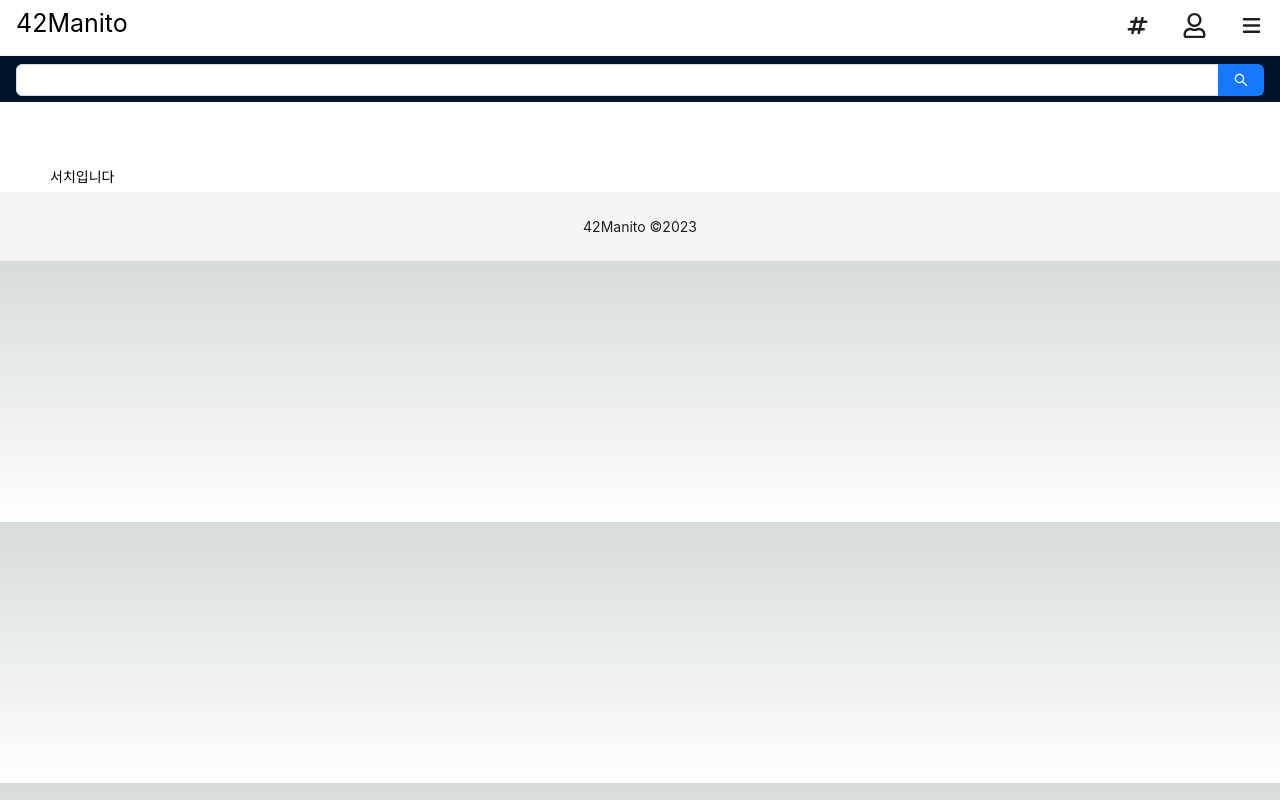
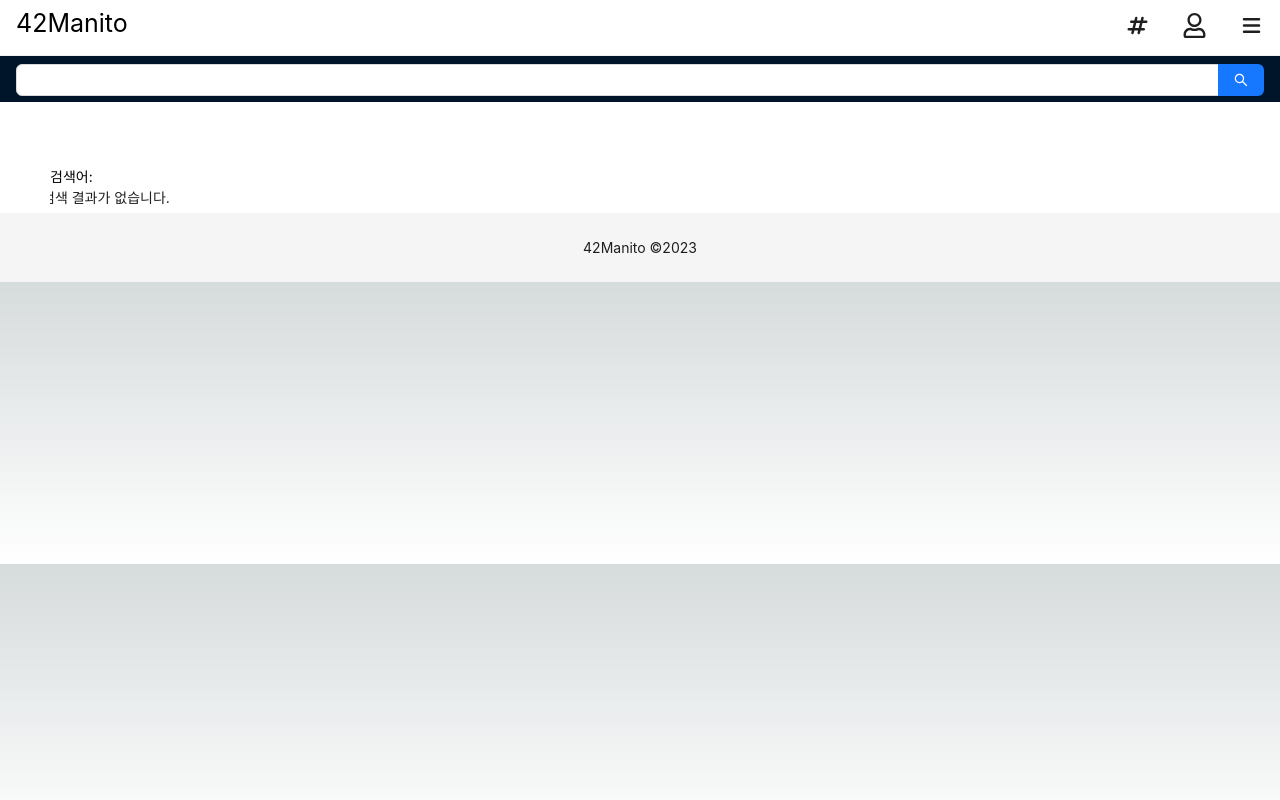
Before and after one commit to 9utty/cadet_men, a Next.js app: page /search/Search in a window 1280 px wide. Built offline with nearby package versions, Linux system fonts and the light colour scheme.

Commit message:
feat: Search 기능 추가 및 페이지 구성 완료

```diff
--- a/package.json
+++ b/package.json
@@ -29,7 +29,7 @@
     "react-icons": "^4.8.0",
     "react-infinite-scroll-component": "^6.1.0",
     "react-redux": "^8.0.5",
-    "react-router-dom": "^6.10.0",
+    "react-router-dom": "^6.11.0",
     "redux": "^4.2.1",
     "styled-components": "^5.3.10",
     "tailwindcss": "3.3.1",
--- a/pages/category/components/HobbyCategory.tsx
+++ b/pages/category/components/HobbyCategory.tsx
@@ -1,7 +1,7 @@
 import React from "react";
 import { Row, Col } from "antd";
 import AppLayout from "../../global/components/AppLayout";
-import MentorCard from "../../global/MentorCard";
+import MentorCard from "../../global/components/MentorCard";
 
 const hobbyMentors = [
   {
--- a/pages/category/components/StudyCategory.tsx
+++ b/pages/category/components/StudyCategory.tsx
@@ -1,7 +1,7 @@
 import React from "react";
 import { Divider, Row, Col } from "antd";
 import AppLayout from "../../global/components/AppLayout";
-import MentorCard from "../../global/MentorCard";
+import MentorCard from "../../global/components/MentorCard";
 import MenuCategory from "./MenuCategory";
 
 const studyMentors = [
--- /dev/null
+++ b/pages/global/components/InputSearch.tsx
@@ -0,0 +1,24 @@
+import { Input } from "antd";
+import { useRouter } from "next/router";
+import Search from "../../search/Search";
+
+const SearchInput = () => {
+  const router = useRouter();
+
+  const handleSearch = (value: string) => {
+    router.push({
+      pathname: "/search/Search",
+      query: { query: value },
+    });
+  };
+
+  return (
+    <Input.Search
+      enterButton
+      onSearch={handleSearch}
+      style={{ verticalAlign: "middle" }}
+    />
+  );
+};
+
+export default SearchInput;
--- a/pages/home/Manito.tsx
+++ b/pages/home/Manito.tsx
@@ -1,27 +1,29 @@
-import React, { useState, useEffect } from "react";
-import AppLayout from "../global/components/AppLayout";
-import MentorCard from "../global/components/MentorCard";
+import React, { useState } from "react";
 import { Row, Col, Spin } from "antd";
 import InfiniteScroll from "react-infinite-scroll-component";
+import MentorCard from "../global/components/MentorCard";
+import { mockUsers } from "../test/mockUsers";
+import AppLayout from "../global/components/AppLayout";
 import HomeEnroll from "./components/Enroll";
 
-export default function Manito() {
-  const [cards, setCards] = useState(Array.from({ length: 12 }, (_, i) => i)); // 초기 데이터
+const Manito = () => {
+  const [cards, setCards] = useState(mockUsers.slice(0, 12));
 
   const fetchMoreData = () => {
-    // 추가 데이터 불러오기
-    setCards([
-      ...cards,
-      ...Array.from({ length: 12 }, (_, i) => i + cards.length),
-    ]);
+    if (cards.length >= mockUsers.length) {
+      return; // 모든 데이터를 불러왔으면 추가로 더 불러오지 않음
+    }
+    const nextCards = mockUsers.slice(cards.length, cards.length + 12);
+    setCards([...cards, ...nextCards]);
   };
 
   return (
+    <div>
       <AppLayout>
         <InfiniteScroll
           dataLength={cards.length}
           next={fetchMoreData}
-        hasMore={true} // 추가 데이터가 더 있는 경우
+          hasMore={cards.length < mockUsers.length}
           loader={
             <div
               className="example"
@@ -34,7 +36,15 @@ export default function Manito() {
           <HomeEnroll />
           <Row gutter={[16, 16]}>
             {cards.map((card) => (
-            <Col xs={24} sm={24} md={12} lg={12} xl={8} xxl={6} key={card}>
+              <Col
+                xs={24}
+                sm={24}
+                md={12}
+                lg={12}
+                xl={8}
+                xxl={6}
+                key={card.uId}
+              >
                 <div
                   style={{
                     alignItems: "center",
@@ -43,10 +53,10 @@ export default function Manito() {
                   }}
                 >
                   <MentorCard
-                  image="https://os.alipayobjects.com/rmsportal/QBnOOoLaAfKPirc.png"
-                  userNickName="gulee"
-                  description="42Manito 프론트엔드 개발자입니다. 그리고 Rush03에서 보컬을 하고 있습니다."
-                  hashtag={["Frontend", "Vocal"]}
+                    image={card.Image}
+                    description={card.Description}
+                    userNickName={card.NickName}
+                    hashtag={card.hashtag}
                   />
                 </div>
               </Col>
@@ -54,5 +64,8 @@ export default function Manito() {
           </Row>
         </InfiniteScroll>
       </AppLayout>
+    </div>
   );
-}
+};
+
+export default Manito;
--- a/pages/search/Search.tsx
+++ b/pages/search/Search.tsx
@@ -1,9 +1,144 @@
 import AppLayout from "../global/components/AppLayout";
+import { useRouter } from "next/router";
+import React, { useState, useEffect } from "react";
+import { mockUsers } from "../test/mockUsers";
+import MentorCard from "../global/components/MentorCard";
+import { Row, Col, Spin } from "antd";
+import InfiniteScroll from "react-infinite-scroll-component";
+
+interface User {
+  uId: number;
+  Image: string;
+  NickName: string;
+  Description: string;
+  isStudy: boolean;
+  hashtag: string[];
+}
 
 export default function Search() {
+  const [searchResults, setSearchResults] = useState<User[]>([]);
+  const [loading, setLoading] = useState(true);
+  const [hasMoreResults, setHasMoreResults] = useState(true);
+  const [offset, setOffset] = useState(0);
+  const limit = 12;
+
+  const { query } = useRouter().query;
+  const queryStr = String(query);
+
+  useEffect(() => {
+    setOffset(0);
+    setHasMoreResults(true);
+  }, [queryStr]);
+
+  useEffect(() => {
+    setLoading(true);
+    const filteredResults = mockUsers.filter((user) => {
+      const { NickName, Description, hashtag } = user;
+      return (
+        NickName.includes(queryStr) ||
+        Description.includes(queryStr) ||
+        hashtag.includes(queryStr)
+      );
+    });
+    setSearchResults(filteredResults.slice(0, limit));
+    setOffset(limit);
+    setLoading(false);
+  }, [queryStr, limit]);
+
+  const fetchMoreData = () => {
+    // TODO : APIServer 요청
+    if (!hasMoreResults) {
+      return;
+    }
+    setLoading(true);
+    const filteredResults = mockUsers.filter((user) => {
+      const { NickName, Description, hashtag } = user;
+      return (
+        NickName.includes(queryStr) ||
+        Description.includes(queryStr) ||
+        hashtag.includes(queryStr)
+      );
+    });
+    const nextResults = filteredResults.slice(offset, offset + limit);
+    if (nextResults.length < limit) {
+      setHasMoreResults(false);
+    }
+    setSearchResults([...searchResults, ...nextResults]);
+    setOffset(offset + limit);
+    setLoading(false);
+  };
+
   return (
     <AppLayout>
-      <div style={{ color: "black" }}>서치입니다</div>
+      {loading ? (
+        <div>Loading...</div>
+      ) : (
+        <>
+          <div style={{ color: "black" }}>검색어: {query}</div>
+
+          {hasMoreResults && (
+            <div
+              style={{
+                textAlign: "center",
+                marginTop: "20px",
+                marginBottom: "20px",
+              }}
+            >
+              <Spin />
+            </div>
+          )}
+          <InfiniteScroll
+            dataLength={searchResults.length}
+            next={fetchMoreData}
+            hasMore={hasMoreResults}
+            loader={
+              <div
+                style={{
+                  textAlign: "center",
+                  marginTop: "20px",
+                  marginBottom: "20px",
+                }}
+              >
+                <Spin />
+              </div>
+            }
+          >
+            <Row gutter={[16, 16]}>
+              {searchResults.length > 0 ? (
+                searchResults.map((user) => (
+                  <Col
+                    xs={24}
+                    sm={24}
+                    md={12}
+                    lg={12}
+                    xl={8}
+                    xxl={6}
+                    key={user.uId}
+                  >
+                    <div
+                      style={{
+                        alignItems: "center",
+                        justifyContent: "center",
+                        display: "flex",
+                      }}
+                    >
+                      <MentorCard
+                        key={user.uId}
+                        image={user.Image}
+                        description={user.Description}
+                        userNickName={user.NickName}
+                        hashtag={user.hashtag}
+                      />
+                    </div>
+                  </Col>
+                ))
+              ) : (
+                <div>검색 결과가 없습니다.</div>
+              )}
+            </Row>
+          </InfiniteScroll>
+        </>
+      )}
     </AppLayout>
   );
 }
--- /dev/null
+++ b/pages/test/mockUsers.ts
@@ -0,0 +1,115 @@
+interface user {
+  uId: number;
+  Image: string;
+  NickName: string;
+  Description: string;
+  isStudy: boolean; // false도 생길 수 있음
+  hashtag: string[]; // 최대 2개
+}
+
+export const mockUsers: user[] = [
+  {
+    uId: 1,
+    Image: "https://i.pravatar.cc/150?img=1",
+    NickName: "Alice",
+    Description: "안녕하세요. 저는 개발자입니다.",
+    isStudy: true,
+    hashtag: ["React", "JavaScript"],
+  },
+  {
+    uId: 2,
+    Image: "https://i.pravatar.cc/150?img=2",
+    NickName: "Bob",
+    Description: "반갑습니다. 저는 디자이너입니다.",
+    isStudy: false,
+    hashtag: ["UI/UX", "프로토타이핑"],
+  },
+  {
+    uId: 3,
+    Image: "https://i.pravatar.cc/150?img=3",
+    NickName: "Charlie",
+    Description: "안녕하세요. 저는 개발자입니다.",
+    isStudy: false,
+    hashtag: ["React", "TypeScript"],
+  },
+  {
+    uId: 4,
+    Image: "https://i.pravatar.cc/150?img=4",
+    NickName: "David",
+    Description: "반갑습니다. 저는 디자이너입니다.",
+    isStudy: true,
+    hashtag: ["그래픽디자인", "포토샵"],
+  },
+  {
+    uId: 5,
+    Image: "https://i.pravatar.cc/150?img=5",
+    NickName: "Emily",
+    Description: "안녕하세요. 저는 개발자입니다.",
+    isStudy: true,
+    hashtag: ["Node.js", "MongoDB"],
+  },
+  {
+    uId: 6,
+    Image: "https://i.pravatar.cc/150?img=6",
+    NickName: "Frank",
+    Description: "반갑습니다. 저는 디자이너입니다.",
+    isStudy: false,
+    hashtag: ["웹디자인", "그리드"],
+  },
+  {
+    uId: 7,
+    Image: "https://i.pravatar.cc/150?img=7",
+    NickName: "Grace",
+    Description: "안녕하세요. 저는 개발자입니다.",
+    isStudy: false,
+    hashtag: ["Angular", "RxJS"],
+  },
+  {
+    uId: 8,
+    Image: "https://i.pravatar.cc/150?img=8",
+    NickName: "Henry",
+    Description: "반갑습니다. 저는 디자이너입니다.",
+    isStudy: false,
+    hashtag: ["일러스트", "스케치"],
+  },
+  {
+    uId: 9,
+    Image: "https://i.pravatar.cc/150?img=9",
+    NickName: "Isabella",
+    Description: "안녕하세요. 저는 개발자입니다.",
+    isStudy: true,
+    hashtag: ["Vue.js", "Vuex"],
+  },
+  {
+    uId: 10,
+    Image: "https://i.pravatar.cc/150?img=10",
+    NickName: "Jack",
+    Description: "반갑습니다. 저는 디자이너입니다.",
+    isStudy: true,
+    hashtag: ["디자인시스템", "스타일가이드"],
+  },
+  {
+    uId: 11,
+    Image: "https://i.pravatar.cc/150?img=11",
+    NickName: "Hack",
+    Description: "반갑습니다. 저는 디자이너입니다.",
+    isStudy: true,
+    hashtag: ["디자인시스템", "스타일가이드"],
+  },
+  {
+    uId: 12,
+    Image: "https://i.pravatar.cc/150?img=12",
+    NickName: "gulee",
+    Description: "반갑습니다. 저는 디자이너입니다.",
+    isStudy: true,
+    hashtag: ["디자인시스템", "스타일가이드"],
+  },
+  {
+    uId: 13,
+    Image: "https://i.pravatar.cc/150?img=13",
+    NickName: "asdf",
+    Description: "반갑습니다. 저는 디자이너입니다.",
+    isStudy: true,
+    hashtag: ["디자인시스템", "스타일가이드"],
+  },
+];
```
Also changed, not shown: pages/global/components/HeaderNav.tsx (+8 -1 lines), 1 other file (tests, documents, lock files or other folders). Lines whose indentation alone changed are shown as unchanged.
